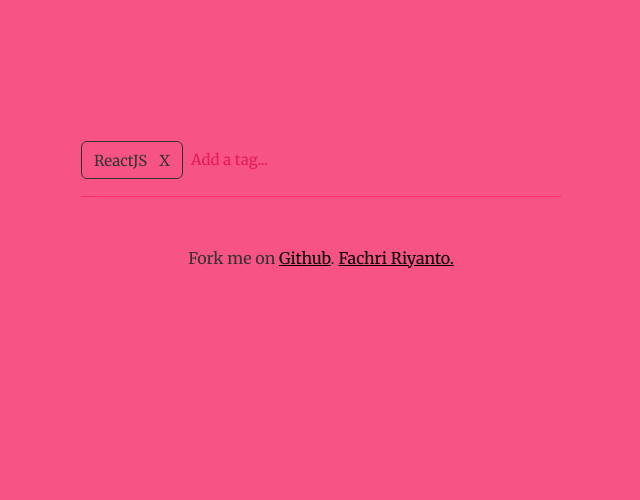
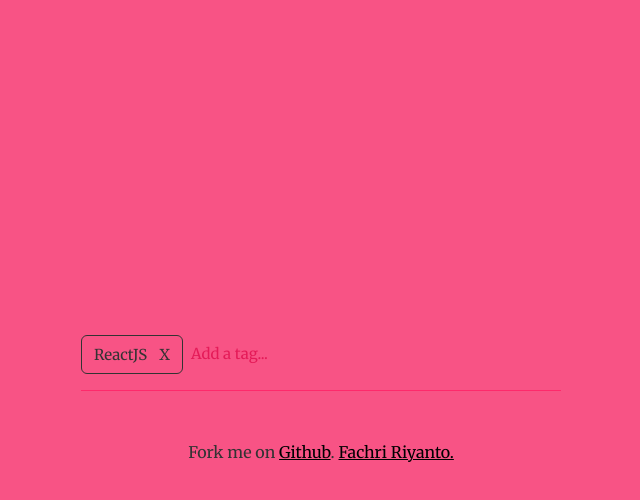
Before and after one commit to fachririyanto/react-input-tags, a React app: page / in a window 1280 px wide. Shown: the whole page, without its empty margins (319-959 px from the left). Built offline with nearby package versions, Linux system fonts and the light colour scheme.

Commit message:
Add fixed layout and table layout for centering layout.

```diff
--- a/development/script.js
+++ b/development/script.js
@@ -45,6 +45,9 @@ class App extends Component {
      */
     render() {
         return (
+            <section className="site fixed--layout" id="page">
+                <div className="table--layout -full-height">
+                    <div className="table__cell -vertical-align--middle">
                         <section className="module--container" id="App">
                             <div className="container">
                                 <InputTags
@@ -54,6 +57,9 @@ class App extends Component {
                                 <footer className="footer">
                                     Fork me on <a href="https://github.com/fachririyanto/react-input-tags/">Github</a>. <a href="https://fachririyanto.com">Fachri Riyanto.</a>
                                 </footer>
+                            </div>
+                        </section>
+                    </div>
                 </div>
             </section>
         )
--- a/development/style.scss
+++ b/development/style.scss
@@ -18,6 +18,34 @@ button {
 
 a {
     color: #fff;
+}
+
+.fixed--layout {
+    display: block;
+    position: fixed;
+    top: 0;
+    left: 0;
+    right: 0;
+    bottom: 0;
+    z-index: 1;
+    width: 100%;
+    height: 100%;
+}
+
+.table--layout {
+    display: table;
+    table-layout: auto;
+    width: 100%;
+    .table__cell {
+        display: table-cell;
+        vertical-align: top;
+        &.-vertical-align--middle {
+            vertical-align: middle;
+        }
+    }
+    &.-full-height {
+        height: 100%;
+    }
 }
 
 .module--container {
```
Also changed, not shown: dist/main.css, dist/script.js. Lines whose indentation alone changed are shown as unchanged.
